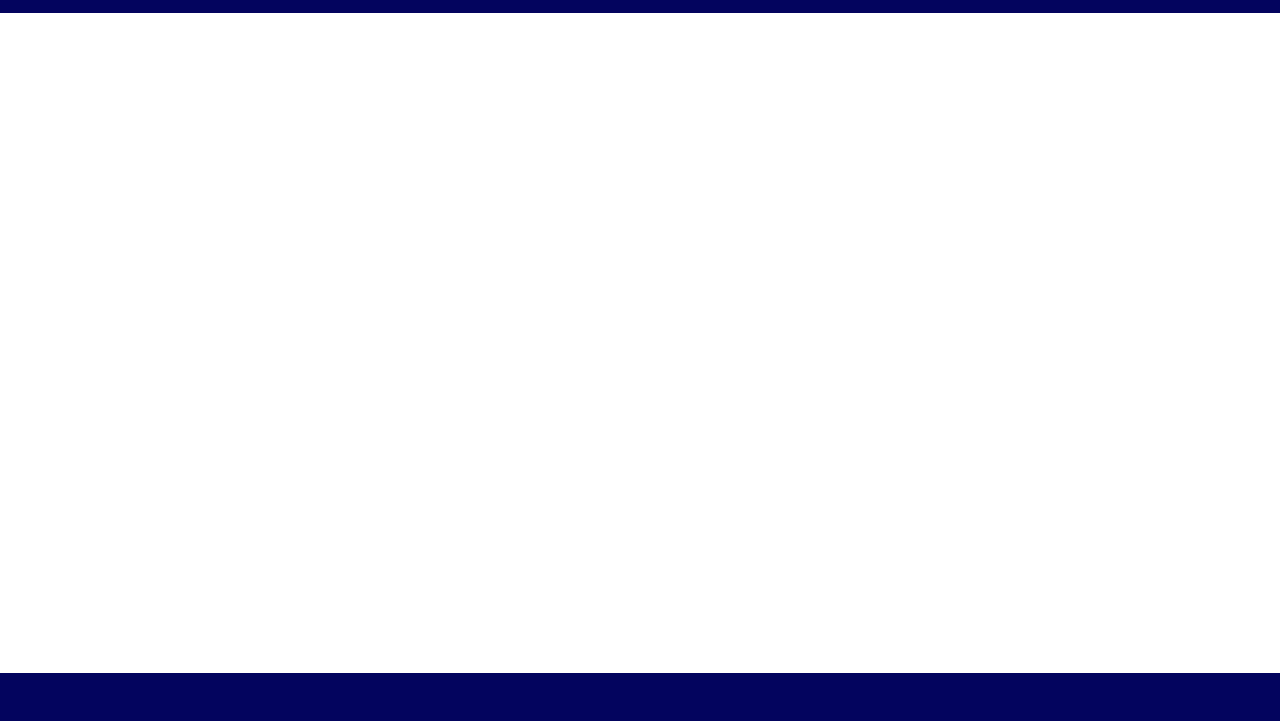
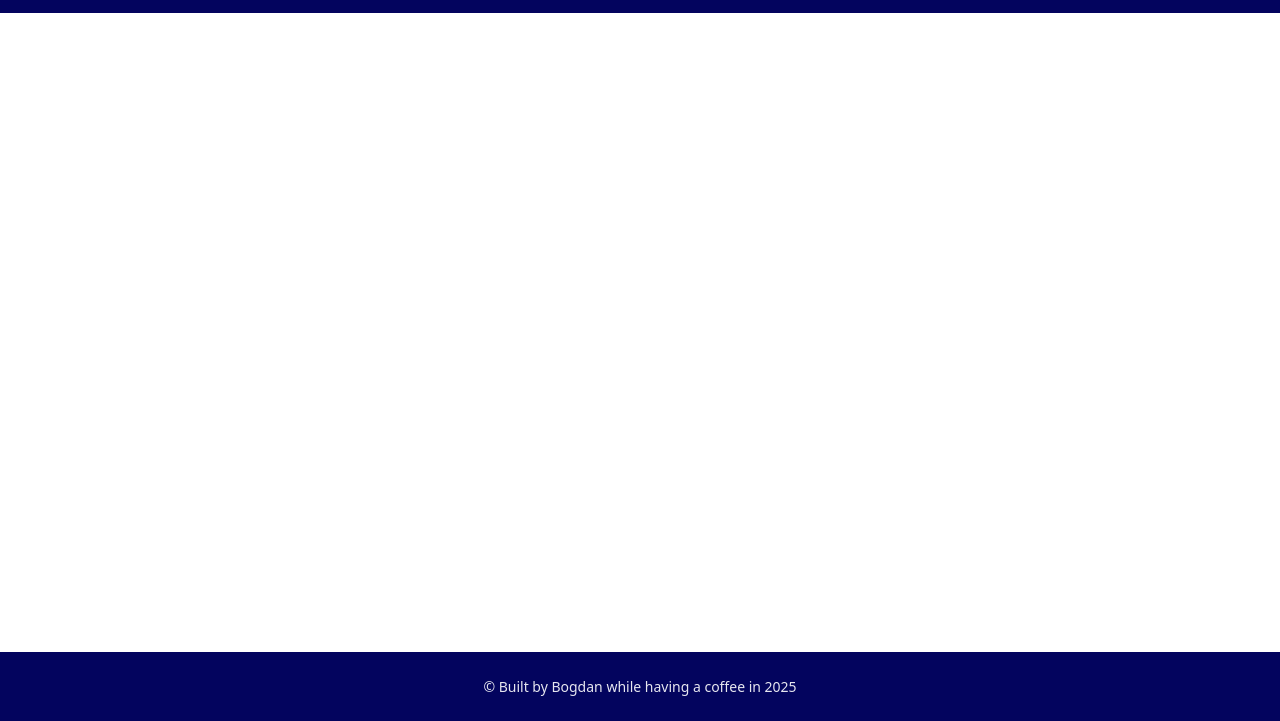
Before and after one commit to LangheBogdan/extraordinary-website, a plain HTML site: page index.html in a window 1280 px wide. Both pictures are taken after a click on the link "Despre". Shown: the part 79-800 px from the top of the page. Drawn offline with Linux system fonts and the light colour scheme.

```diff
--- a/index.css
+++ b/index.css
@@ -263,6 +263,21 @@
   text-align: center;
 }
 
+.footer__copyright {
+  display: flex;
+  justify-content: center;
+  align-items: center;
+}
+
+.footer__copyright-text {
+  font-size: 0.875rem;
+  opacity: 0.9;
+}
+
+.footer__copyright-year {
+  font-weight: 500;
+}
+
 /* Responsive adjustments */
 @media (max-width: 768px) {
   .header {
--- a/index.html
+++ b/index.html
@@ -52,7 +52,11 @@
     </main>
 
     <footer class="footer">
-      <!-- Footer content -->
+      <div class="footer__copyright">
+        <p class="footer__copyright-text">
+          &copy; Built by Bogdan while having a coffee in <span class="footer__copyright-year" id="copyrightYear"></span>
+        </p>
+      </div>
     </footer>
 
     <script src="index.js"></script>
--- a/index.js
+++ b/index.js
@@ -3,35 +3,76 @@
 // This will run in strict mode
 console.log("JavaScript is connected and running in strict mode!");
 
-// Hamburger menu functionality
-document.addEventListener('DOMContentLoaded', () => {
-  const hamburger = document.querySelector('.header__hamburger');
-  const nav = document.querySelector('.header__nav');
+// IIFE (Immediately Invoked Function Expression) for better scoping
+(() => {
+  // DOM elements
+  const elements = {
+    hamburger: document.querySelector('.header__hamburger'),
+    nav: document.querySelector('.header__nav'),
+    navLinks: document.querySelectorAll('.header__nav-link'),
+    copyrightYear: document.getElementById('copyrightYear')
+  };
 
-  if (hamburger) {
-    hamburger.addEventListener('click', () => {
-      // Toggle active class on hamburger
-      hamburger.classList.toggle('hamburger--active');
+  /**
+   * Initialize all event listeners
+   */
+  const initEventListeners = () => {
+    // Hamburger menu functionality
+    if (elements.hamburger) {
+      elements.hamburger.addEventListener('click', toggleMobileMenu);
 
-      // Toggle active class on nav to show/hide the menu
-      nav.classList.toggle('header__nav--active');
-    });
+      // Close the menu when clicking outside
+      document.addEventListener('click', (event) => {
+        if (!elements.nav.contains(event.target) && elements.nav.classList.contains('header__nav--active')) {
+          closeMobileMenu();
+        }
+      });
 
-    // Close the menu when clicking outside
-    document.addEventListener('click', (event) => {
-      if (!nav.contains(event.target) && nav.classList.contains('header__nav--active')) {
-        nav.classList.remove('header__nav--active');
-        hamburger.classList.remove('hamburger--active');
-      }
-    });
+      // Close the menu when clicking a nav link
+      elements.navLinks.forEach(link => {
+        link.addEventListener('click', closeMobileMenu);
+      });
+    }
+  };
 
-    // Close the menu when clicking a nav link
-    const navLinks = document.querySelectorAll('.header__nav-link');
-    navLinks.forEach(link => {
-      link.addEventListener('click', () => {
-        nav.classList.remove('header__nav--active');
-        hamburger.classList.remove('hamburger--active');
-      });
-    });
+  /**
+   * Toggle the mobile menu state
+   */
+  const toggleMobileMenu = () => {
+    elements.hamburger.classList.toggle('hamburger--active');
+    elements.nav.classList.toggle('header__nav--active');
+  };
+
+  /**
+   * Close the mobile menu
+   */
+  const closeMobileMenu = () => {
+    elements.nav.classList.remove('header__nav--active');
+    elements.hamburger.classList.remove('hamburger--active');
+  };
+
+  /**
+   * Update copyright year with current year
+   */
+  const updateCopyrightYear = () => {
+    if (elements.copyrightYear) {
+      const currentYear = new Date().getFullYear();
+      elements.copyrightYear.textContent = currentYear;
+    }
+  };
+
+  /**
+   * Initialize the application
+   */
+  const init = () => {
+    updateCopyrightYear();
+    initEventListeners();
+  };
+
+  // Run when DOM is fully loaded
+  if (document.readyState === 'loading') {
+    document.addEventListener('DOMContentLoaded', init);
+  } else {
+    init();
   }
-});
+})();
```
